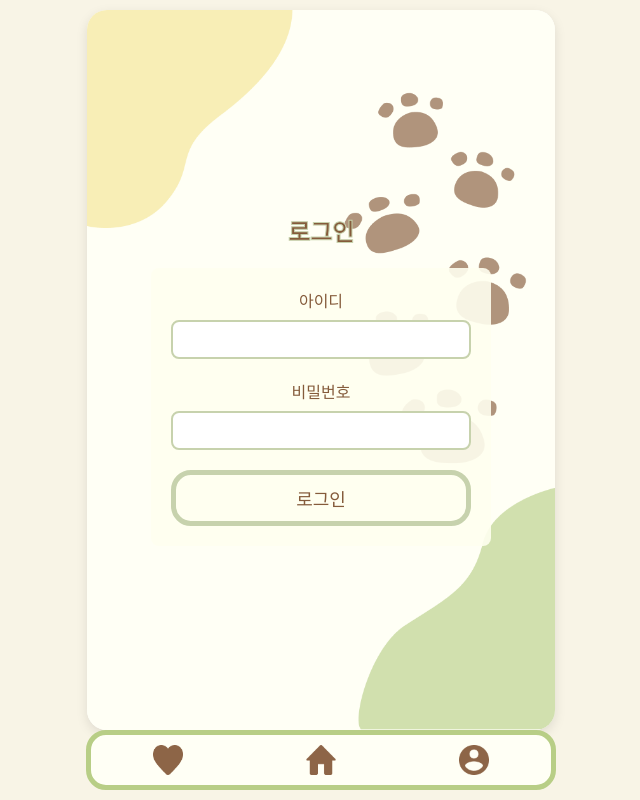
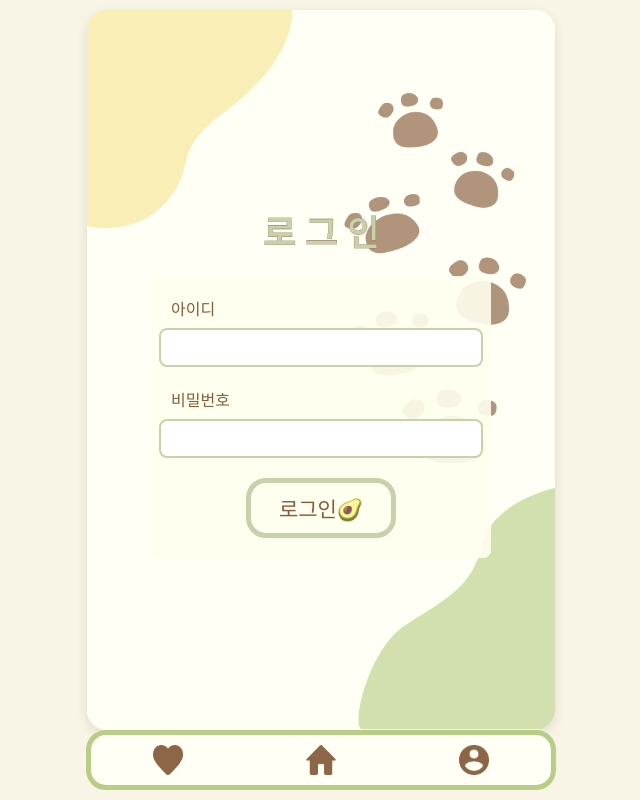
Before and after one commit to chaeliwon/Wepet, a React (Create React App) app in the folder frontend/: page /login in a window 1280 px wide. Shown: the whole page, without its empty margins (319-959 px from the left). Built offline with nearby package versions, Linux system fonts and the light colour scheme; a web font is replaced by a local one.

Commit message:
1015 4:51 지현
로그인페이지 수정

```diff
--- a/frontend/src/components/Homepage.jsx
+++ b/frontend/src/components/Homepage.jsx
@@ -51,7 +51,7 @@ const Homepage = () => {
 
       {/* 로그인 및 찜 목록 버튼 */}
       <div className="bottom-buttons">
-      <Link to="/login">
+      <Link to="/login" style={{ textDecoration: 'none' }}>
           <button className="bottom-btn">
             로그인
             <img src={jelly} alt="paw" className="icon" />
--- a/frontend/src/components/LoginForm.jsx
+++ b/frontend/src/components/LoginForm.jsx
@@ -4,7 +4,7 @@ import './css/LoginForm.css';
 const LoginForm = () => {
   return (
     <div className="login-container">
-      <h2>로그인</h2>
+      <h1>로 그 인</h1>
       <form>
         <label htmlFor="username">아이디</label>
         <input type="text" id="username" name="username" required />
@@ -12,7 +12,7 @@ const LoginForm = () => {
         <label htmlFor="password">비밀번호</label>
         <input type="password" id="password" name="password" required />
 
-        <button type="submit" className="login-btn">로그인</button>
+        <button type="submit" className="login-btn">로그인🥑</button>
       </form>
     </div>
   );
--- a/frontend/src/components/css/Homepage.css
+++ b/frontend/src/components/css/Homepage.css
@@ -111,6 +111,7 @@ body {
   justify-content: center;
   gap: 8px;
   font-family: "KCC-Ganpan", sans-serif;
+
 }
 
 .icon {
--- a/frontend/src/components/css/LoginForm.css
+++ b/frontend/src/components/css/LoginForm.css
@@ -1,4 +1,3 @@
-/* LoginForm.css */
 
 .login-container {
   display: flex;
@@ -14,12 +13,12 @@
   background-repeat: no-repeat;
 }
 
-.login-container h2 {
-  color: #855B3B;
+.login-container h1 {
+  font-size: 35px;
+  color: #c7d2ad;
   margin-bottom: 20px;
-  -webkit-text-stroke: 1px #c7d2ad; /* 외곽선 두께와 색상 설정 */
+  -webkit-text-stroke: 0.3px #855B3B; /* 외곽선 두께와 색상 설정 */
 }
-
 
 form {
   display: flex;
@@ -30,11 +29,14 @@ form {
   padding: 20px;
   border-radius: 8px;
   margin: 0 auto;
+  align-items: center; /* 폼 내부 요소 가운데 정렬 */
 }
 
 label {
   margin-bottom: 8px;
   color: #855B3B;
+  text-align: left; /* 글자를 좌측 정렬 */
+  width: 100%; /* 전체 너비 사용 */
 }
 
 input {
@@ -42,6 +44,7 @@ input {
   margin-bottom: 20px;
   border: 2px solid #c7d2ad;
   border-radius: 8px;
+  width: 100%; /* 인풋 너비를 form 안에서 꽉 차게 */
 }
 
 /* 로그인 버튼 스타일 */
@@ -50,14 +53,12 @@ input {
   background-color: #fffff0;
   border: 5px solid #c7d2ad;
   border-radius: 20px;
-  font-size: 18px;
+  font-size: 21px;
   color: #855B3B;
   cursor: pointer;
-  display: flex;
-  align-items: center;
-  justify-content: center;
   font-family: "KCC-Ganpan", sans-serif;
   transition: background-color 0.3s, transform 0.3s;
+  width: 150px; /* 버튼 최대 너비 제한 */
 }
 
 .login-btn:hover {
```
